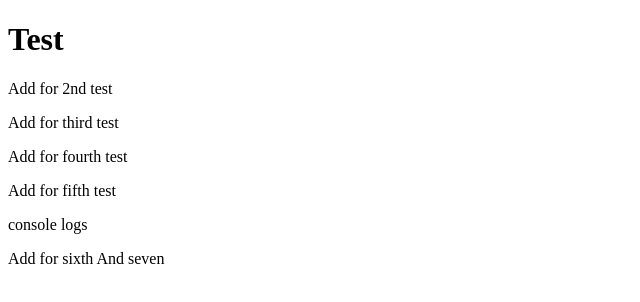
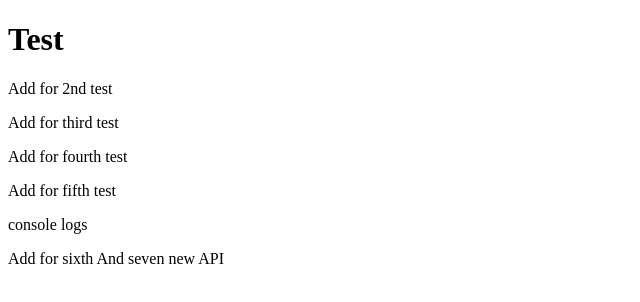
Before and after one commit to paulg44/auto-article-creator, a website: page index.html in a window 1280 px wide. Shown: the full height of the page, 0-640 px from the left. Drawn offline with Linux system fonts and the light colour scheme.

```diff
--- a/index.html
+++ b/index.html
@@ -12,6 +12,6 @@
     <p>Add for fourth test</p>
     <p>Add for fifth test</p>
     <p>console logs</p>
-    <p>Add for sixth And seven</p>
+    <p>Add for sixth And seven new API</p>
   </body>
 </html>
```
